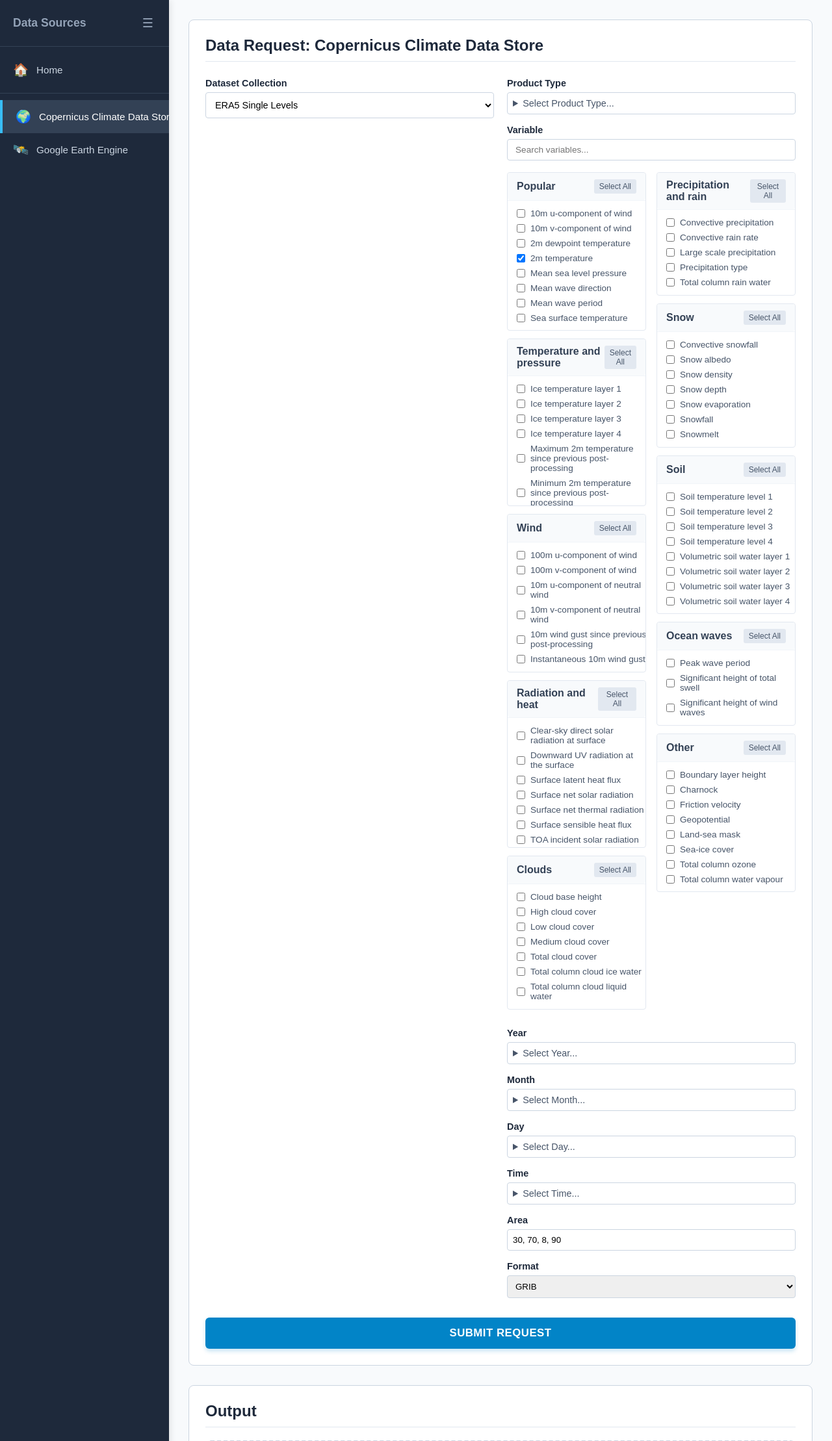
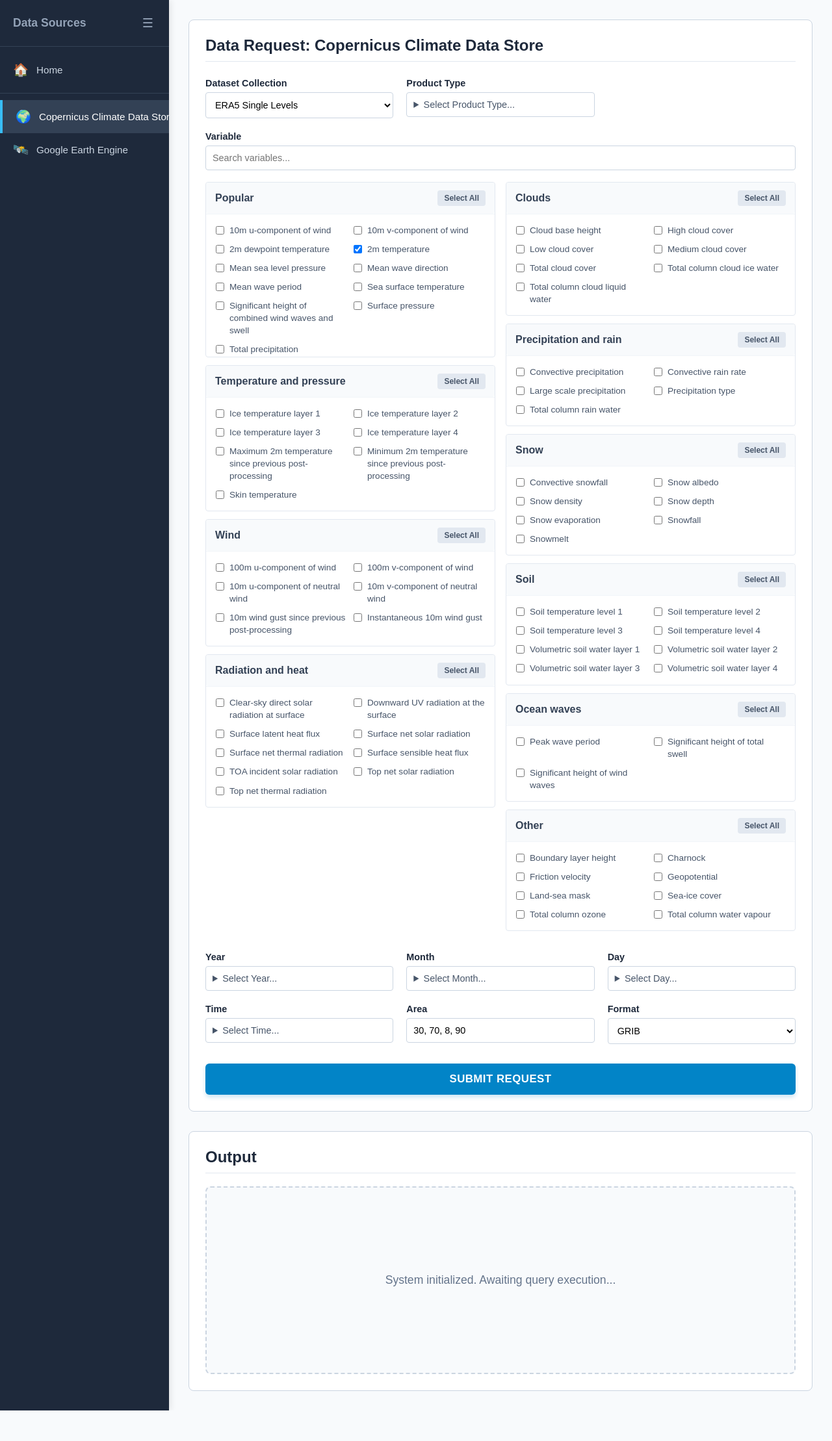
Before and after one commit to AnshulPrasad/climate-change, a Django app: page /copernicus/ in a window 1280 px wide. Shown: the top 2218 px of the page at 65% size. After the commit the page ends 2171 px from the top, so only its background shows below. Run offline with Django 5.2, Linux system fonts and the light colour scheme; parts of the project's set-up code (start-up, migrations or seed data) failed here and were passed over.

Commit message:
This styles the individual fields to fit beautifully inside the new parent grid. Extremely large inputs (like the Copernicus Variable list) are given a grid-column: 1 / -1 rule to intelligently span across the entire row so they don't get squished.

```diff
--- a/django_app/hf_space/templates/hf_space/providers/copernicus_form.html
+++ b/django_app/hf_space/templates/hf_space/providers/copernicus_form.html
@@ -1,27 +1,29 @@
 <style>
-    .copernicus-parameters { display: flex; flex-direction: column; gap: 16px; }
     .form-group { display: flex; flex-direction: column; gap: 6px; }
     .field-label { font-weight: 600; color: #1e293b; font-size: 0.9rem; }
-    .variable-search-box { width: 100%; padding: 8px 12px; border: 1px solid #cbd5e1; border-radius: 4px; margin-bottom: 12px; font-size: 0.85rem; }
+    .full-width-grid-item { grid-column: 1 / -1; } /* Forces large items to span all columns in the grid */
+    .standard-input input, .standard-input select { width: 100%; padding: 10px; border: 1px solid #cbd5e1; border-radius: 4px; font-size: 0.9rem; background-color: #fff; }
 
+    /* Variable Category Box Styling */
+    .variable-search-box { width: 100%; padding: 10px; border: 1px solid #cbd5e1; border-radius: 4px; margin-bottom: 12px; font-size: 0.9rem; }
     .variable-columns-container { column-count: 2; column-gap: 16px; width: 100%; }
+    @media (max-width: 900px) { .variable-columns-container { column-count: 1; } }
     .category-accordion { border: 1px solid #e2e8f0; border-radius: 4px; margin-bottom: 12px; background-color: #ffffff; break-inside: avoid; display: inline-block; width: 100%; }
-
-    .category-summary { display: flex; justify-content: space-between; align-items: center; padding: 10px 14px; cursor: pointer; font-weight: 600; color: #334155; background-color: #f8fafc; border-radius: 4px; }
-    .btn-select-all { background: #e2e8f0; border: none; padding: 4px 8px; border-radius: 3px; font-size: 0.75rem; cursor: pointer; color: #475569; }
+    .category-summary { display: flex; justify-content: space-between; align-items: center; padding: 12px 14px; cursor: pointer; font-weight: 600; color: #334155; background-color: #f8fafc; border-radius: 4px; }
+    .btn-select-all { background: #e2e8f0; border: none; padding: 5px 10px; border-radius: 4px; font-size: 0.75rem; cursor: pointer; color: #475569; font-weight: bold; }
     .btn-select-all:hover { background: #cbd5e1; color: #0f172a; }
-    .checkbox-grid { display: grid; grid-template-columns: repeat(auto-fill, minmax(200px, 1fr)); gap: 8px; padding: 12px 14px; border-top: 1px solid #f1f5f9; max-height: 200px; overflow-y: auto; }
-    .checkbox-item { display: flex; align-items: center; gap: 8px; font-size: 0.85rem; color: #475569; cursor: pointer; }
-    .checkbox-dropdown { border: 1px solid #cbd5e1; border-radius: 4px; background: #fff; padding: 8px; }
+    .checkbox-grid { display: grid; grid-template-columns: repeat(auto-fill, minmax(200px, 1fr)); gap: 10px; padding: 15px; border-top: 1px solid #f1f5f9; max-height: 220px; overflow-y: auto; }
+    .checkbox-item { display: flex; align-items: flex-start; gap: 8px; font-size: 0.85rem; color: #475569; cursor: pointer; line-height: 1.4; }
+    .checkbox-item input { margin-top: 3px; }
+    .checkbox-dropdown { border: 1px solid #cbd5e1; border-radius: 4px; background: #fff; padding: 10px; }
     .checkbox-dropdown summary { cursor: pointer; font-size: 0.9rem; color: #475569; }
-    .checkbox-dropdown ul { list-style: none; padding: 8px 0 0 0; margin: 0; max-height: 140px; overflow-y: auto; }
-    .checkbox-dropdown ul li { margin: 4px 0; font-size: 0.85rem; }
-    .standard-input input, .standard-input select { width: 100%; padding: 8px; border: 1px solid #cbd5e1; border-radius: 4px; }
+    .checkbox-dropdown ul { list-style: none; padding: 10px 0 0 0; margin: 0; max-height: 150px; overflow-y: auto; }
+    .checkbox-dropdown ul li { margin: 6px 0; font-size: 0.85rem; }
 </style>
 
-<div class="copernicus-parameters">
 {% for field in form %}
-        <div class="form-group">
+    <!-- If the field is the large categorized variable array, force it to span the full grid width -->
+    <div class="form-group {% if field.field.widget.attrs.is_categorized or field.name == 'variable' %}full-width-grid-item{% endif %}">
         <label class="field-label" for="{{ field.id_for_label }}">{{ field.label }}</label>
 
         {% if field.field.widget.attrs.is_categorized %}
@@ -46,16 +48,21 @@
                 {% endfor %}
             </div>
         {% elif field.widget_type == 'checkboxselectmultiple' %}
-                <details class="checkbox-dropdown"><summary>Select {{ field.label }}...</summary>{{ field }}</details>
+            <details class="checkbox-dropdown">
+                <summary>Select {{ field.label }}...</summary>
+                {{ field }}
+            </details>
         {% else %}
-                <div class="standard-input">{{ field }}</div>
+            <!-- Standard Inputs naturally fall into the 250px grid columns -->
+            <div class="standard-input">
+                {{ field }}
+            </div>
         {% endif %}
 
-            {% if field.help_text %}<span style="font-size: 0.75rem; color: #64748b;">{{ field.help_text }}</span>{% endif %}
-            {% for error in field.errors %}<span style="color: #ef4444; font-size: 0.8rem;">{{ error }}</span>{% endfor %}
+        {% if field.help_text %}<span style="font-size: 0.75rem; color: #64748b; margin-top: 4px;">{{ field.help_text }}</span>{% endif %}
+        {% for error in field.errors %}<span style="color: #ef4444; font-size: 0.8rem; margin-top: 4px;">{{ error }}</span>{% endfor %}
     </div>
 {% endfor %}
-</div>
 
 <script>
     function toggleCategory(event, button) {
```
Lines whose indentation alone changed are shown as unchanged.
